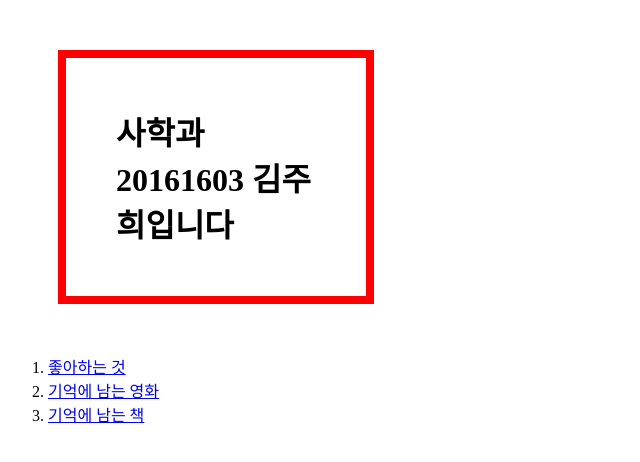
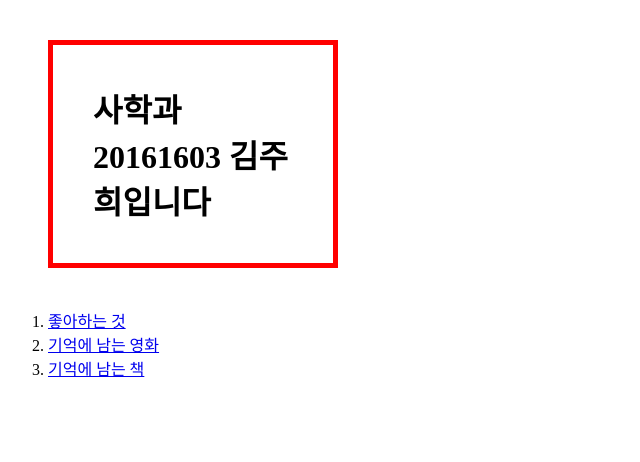
Before and after one commit to h20161603/h20161603.github.io, a plain HTML site: page index.html in a window 1280 px wide. Shown: the whole page, without its empty margins (0-640 px from the left). Drawn offline with Linux system fonts and the light colour scheme.

Commit message:
Update index.html

```diff
--- a/index.html
+++ b/index.html
@@ -5,9 +5,9 @@
     <title>사학과김주희</title>
     <style>
       h1{
-        border:8px solid red;
-        padding:50px;
-        margin:50px;
+        border:5px solid red;
+        padding:40px;
+        margin:40px;
         display:block;
         width:200px;
       }
```
